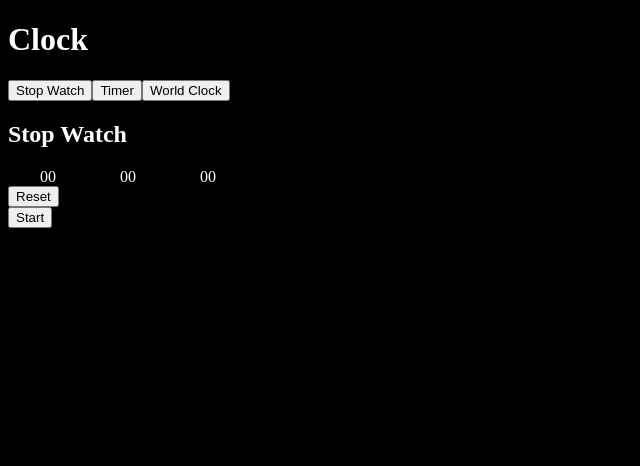
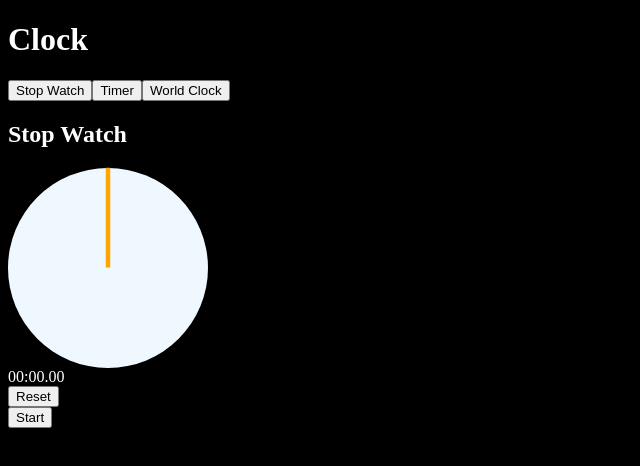
Before and after one commit to makaronma/mkron-clock, a React (Create React App) app: page / in a window 1280 px wide. Both pictures are taken after a click on the button "Stop Watch". Shown: the top 466 px of the page, without its empty margins (0-640 px from the left). Built offline with nearby package versions, Linux system fonts and the light colour scheme; the HTML template or start-up script is replaced by a standard one.

Commit message:
stopwatch add basic clock

```diff
--- /dev/null
+++ b/src/StopWatch/Clock.js
@@ -0,0 +1,14 @@
+import React from "react";
+
+const Clock = ({ ms }) => {
+  const deg = (ms / 60000) * 360 - 90;
+  return (
+    <div id="clock">
+      <div className="circle"></div>
+      <div className="s-hand" style={{ transform: `rotate(${deg}deg)` }}></div>
+      <div className="m-hand"></div>
+    </div>
+  );
+};
+
+export default Clock;
--- a/src/StopWatch/LapDisplay.js
+++ b/src/StopWatch/LapDisplay.js
@@ -2,9 +2,6 @@ import React, { useEffect } from "react";
 import { getDisplayTime } from "../utils";
 
 const LapDisplay = ({ lapTimeDifList, currentLapDuration }) => {
-  useEffect(() => {
-    console.log(currentLapDuration);
-  }, [currentLapDuration]);
   return (
     <div id="stopWatchLapDisplay">
       {currentLapDuration ? (
--- a/src/StopWatch/TimeDisplay.js
+++ b/src/StopWatch/TimeDisplay.js
@@ -1,13 +1,10 @@
 import React from "react";
-import { msConvert } from "../utils";
+import { getDisplayTime } from "../utils";
 
 const TimeDisplay = ({ ms }) => {
-  const { mm, ss, dd } = msConvert(ms);
   return (
     <div id="stopWatchTimeDisplay">
-      <span>{mm}</span>
-      <span>{ss}</span>
-      <span>{dd}</span>
+      {getDisplayTime(ms)}
     </div>
   );
 };
--- a/src/StopWatch/index.js
+++ b/src/StopWatch/index.js
@@ -1,6 +1,7 @@
 import { useCallback, useEffect, useMemo, useState } from "react";
 import TimeDisplay from "./TimeDisplay";
 import LapDisplay from "./LapDisplay";
+import Clock from './Clock'
 import "../styles/stopwatch.css";
 
 const StopWatch = () => {
@@ -20,7 +21,7 @@ const StopWatch = () => {
   // Init Time
   useEffect(() => {
     if (!started) return;
-    const curr = Date.now()
+    const curr = Date.now();
     setStartMs(curr);
     setLapTimeList([curr]);
   }, [started]);
@@ -34,13 +35,13 @@ const StopWatch = () => {
       setCurrentLapDuration(
         curr - lapTimeList[lapTimeList.length - 1] - pausedDuration
       );
-    }, 30);
+    }, 100);
     return () => clearInterval(stopWatchInterval);
   }, [running, startMs, ms, lapTimeList, pausedDuration]);
 
   // Start / Stop Btn
   const handleStartStopBtnClick = () => {
-    const curr = Date.now()
+    const curr = Date.now();
 
     // if not started
     if (!started) {
@@ -93,6 +94,7 @@ const StopWatch = () => {
   return (
     <div className="miniApp">
       <h2>Stop Watch</h2>
+      <Clock ms={ms} />
       <TimeDisplay ms={ms} />
       <div className="left">
         {running ? (
--- a/src/styles/stopwatch.css
+++ b/src/styles/stopwatch.css
@@ -1,3 +1,24 @@
 #stopWatchTimeDisplay span {
   margin: 2rem;
 }
+
+#clock{
+  position: relative;
+  width: 200px;
+  height: 200px;
+}
+#clock .circle{
+  position: absolute;
+  width: 100%;
+  height: 100%;
+  background-color: aliceblue;
+  border-radius: 100%;
+}
+#clock .s-hand{
+  position: absolute;
+  top: calc(50% - 2.5px);
+  background-color: orange;
+  height: 5px;
+  width: 100%;
+  clip-path: polygon(50% 0, 100% 0, 100% 100%, 50% 100%);
+}
--- a/src/utils.js
+++ b/src/utils.js
@@ -12,7 +12,7 @@ const msConvert = (ms) => {
 
 const getDisplayTime = (ms) => {
   const { mm, ss, dd } = msConvert(ms);
-  return `${mm}:${ss}:${dd}`;
+  return `${mm}:${ss}.${dd}`;
 };
 
 export { msConvert, getDisplayTime };
```
